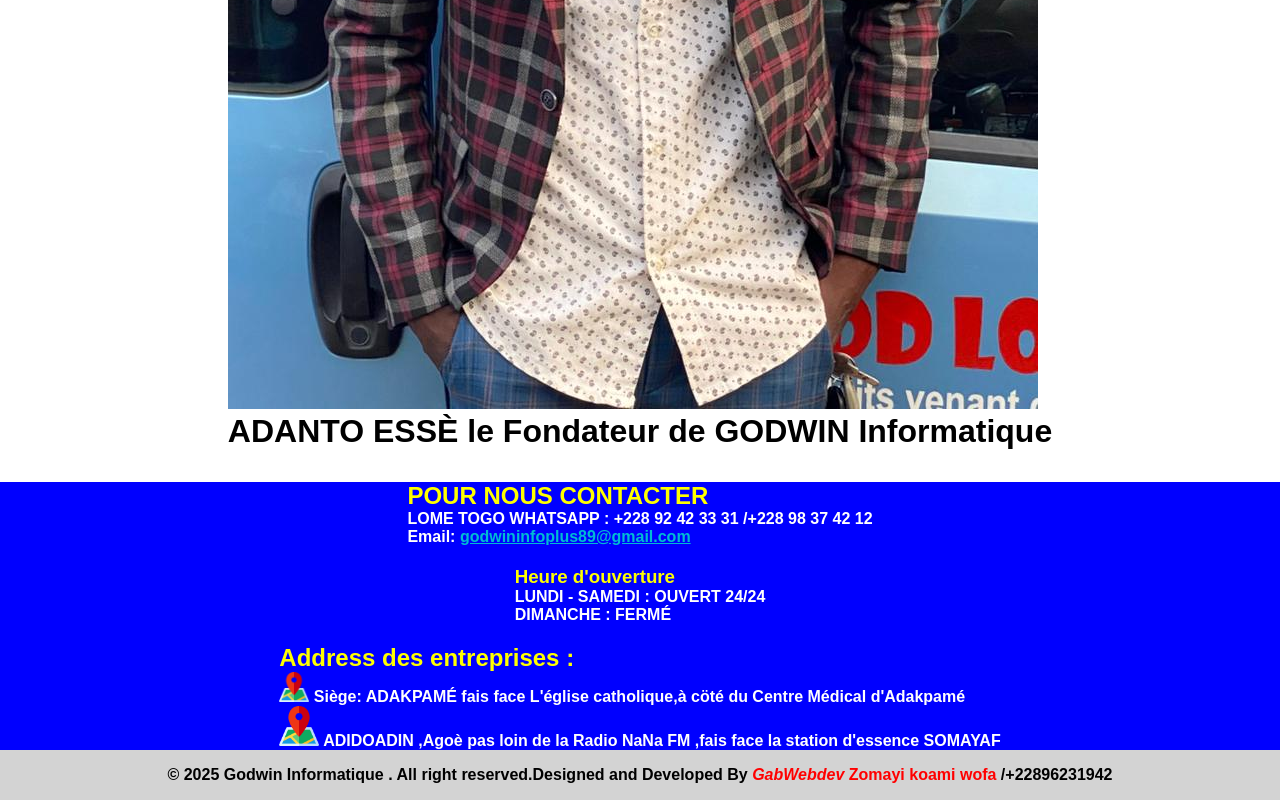
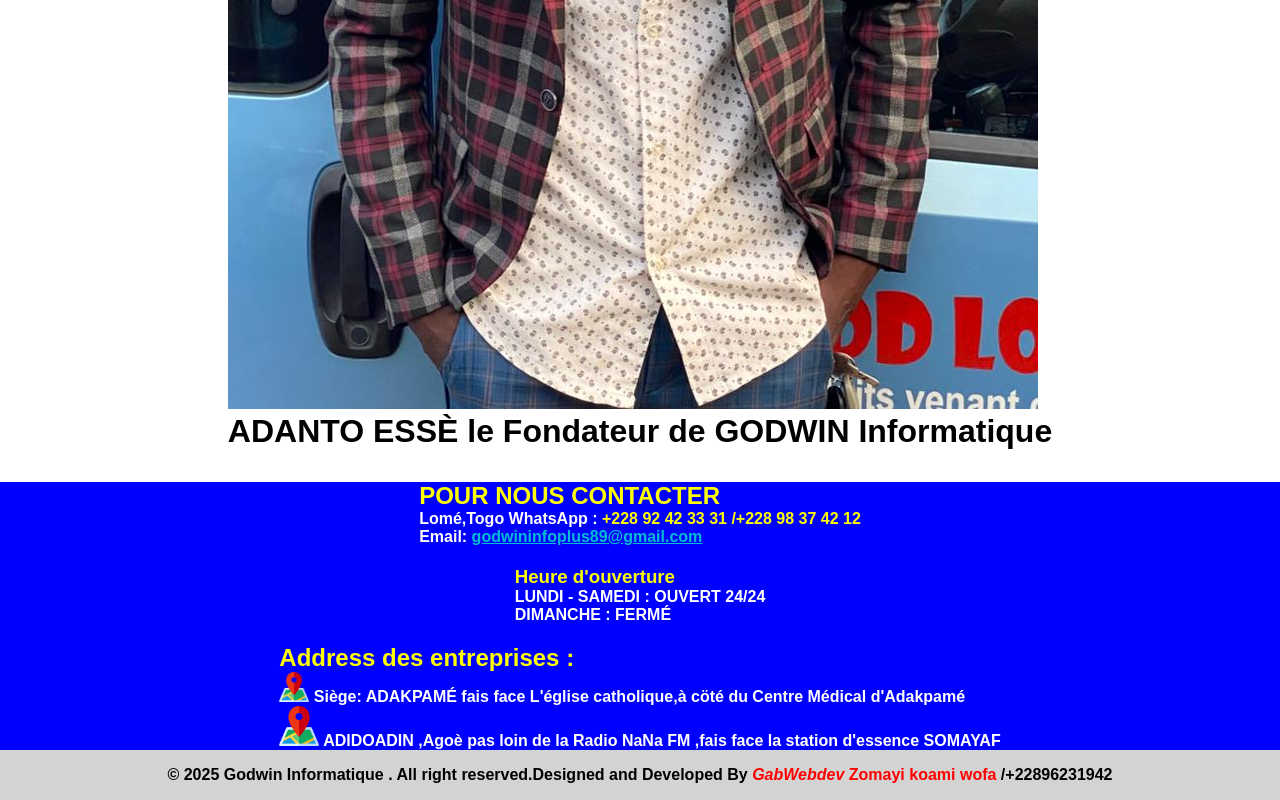
Before and after one commit to gabrielbbbbb/BOUTIQUE-godwin, a plain HTML site: page frontend/contact.html in a window 1280 px wide. Shown: the part 1225-2025 px from the top of the page. Drawn offline with Linux system fonts and the light colour scheme.

Commit message:
changing contact color

```diff
--- a/frontend/contact.html
+++ b/frontend/contact.html
@@ -32,8 +32,9 @@
     <section class="footer">
       <div>
         <h1>POUR NOUS CONTACTER</h1>
-        <p>
-          <span>LOME TOGO </span>WHATSAPP : +228 92 42 33 31 /+228 98 37 42 12
+        <p style="font-weight: bold; color: yellow">
+          <span style="color: white">Lomé,Togo WhatsApp :</span> +228 92 42 33
+          31 /+228 98 37 42 12
         </p>
         <p>
           Email:
```
